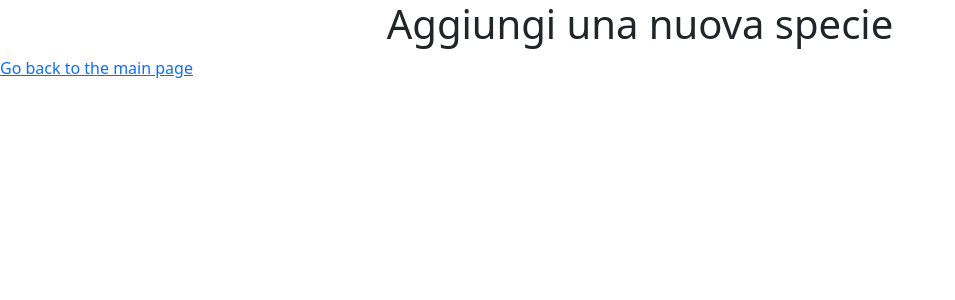
After one commit to camillapaoloni/use_case_laif, a Flask app: page /add_form in a window 1280 px wide. The commit adds this page. Shown: the top 300 px of the page, without its empty margins (0-955 px from the left). Run offline with Flask 3, Linux system fonts and the light colour scheme.

Commit message:
With add form

```diff
--- a/app.py
+++ b/app.py
@@ -37,6 +37,11 @@ def get_species():
     #ora creo la risposta che arrival all'utente
     return jsonify({"entries": [dict(row) for row in results]}) #restituisce i risultati come JSON
 
+@app.route("/add_form") #pagina per aggiungere una nuova specie
+def add_form():
+    return render_template("add_form.html") #restituisce il file HTML chiamato add_form.html che ancora non esiste
+
+
 if __name__ == '__main__': #se questo file viene eseguito direttamente
     if not os.path.exists('db/database.db'): #se il database non esiste
         with app.app_context(): #crea un contesto dell'app Flask per poter accedere alle risorse dell'app
--- /dev/null
+++ b/templates/add_form.html
@@ -0,0 +1,16 @@
+<!DOCTYPE html>
+<html lang="en">
+<head>
+    <meta charset="UTF-8">
+    <link href="https://cdn.jsdelivr.net/npm/bootstrap@5.3.8/dist/css/bootstrap.min.css" rel="stylesheet" integrity="sha384-sRIl4kxILFvY47J16cr9ZwB07vP4J8+LH7qKQnuqkuIAvNWLzeN8tE5YBujZqJLB" crossorigin="anonymous">
+
+    <meta name="viewport" content="width=device-width, initial-scale=1.0">
+    <title>Modulo di aggiunta specie</title>
+</head>
+<body>
+    <h1 class="text-center">Aggiungi una nuova specie</h1>
+
+<a href="/"   class = "mt-3">Go back to the main page</a>
+</body>
+
+</html>
--- a/templates/index.html
+++ b/templates/index.html
@@ -23,8 +23,9 @@
   <!-- comportamento predefinito di button è quello di ricaricare la pagina web-->
   <!--in Javascript andremo poi a impedire il comportamento predefinito del form-->
   <!-- le classi di button sono di Bootstrap e forniscono stili predefiniti per i pulsanti -->
-  <p id="result" class="mt-3"></p>
+  <p id="result" class="ms-3"></p>
 </form>
+<a href="/add_form" class="ms-5">Go to the add species form</a>
 <script src="{{ url_for('static', filename='script.js') }}"></script>
 <!-- url_for è una funzione di Flask che trova nella cartella static il file script.js -->
 <!-- questo viene interpretato dal server Flask e restituito al client, permettendo di includere il file JavaScript nella pagina HTML -->
```
